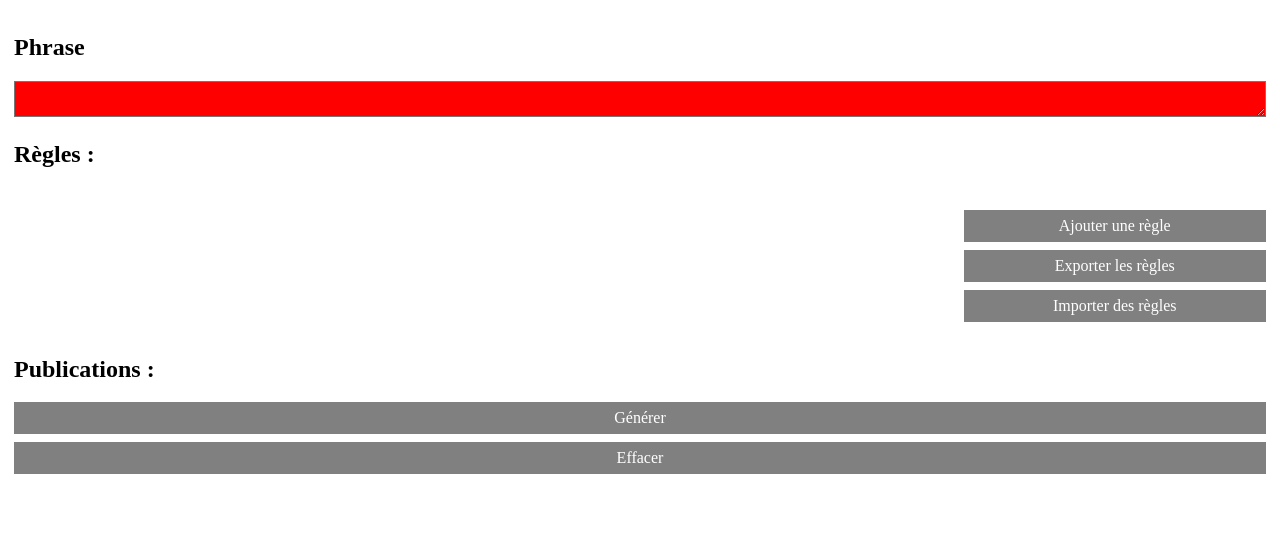
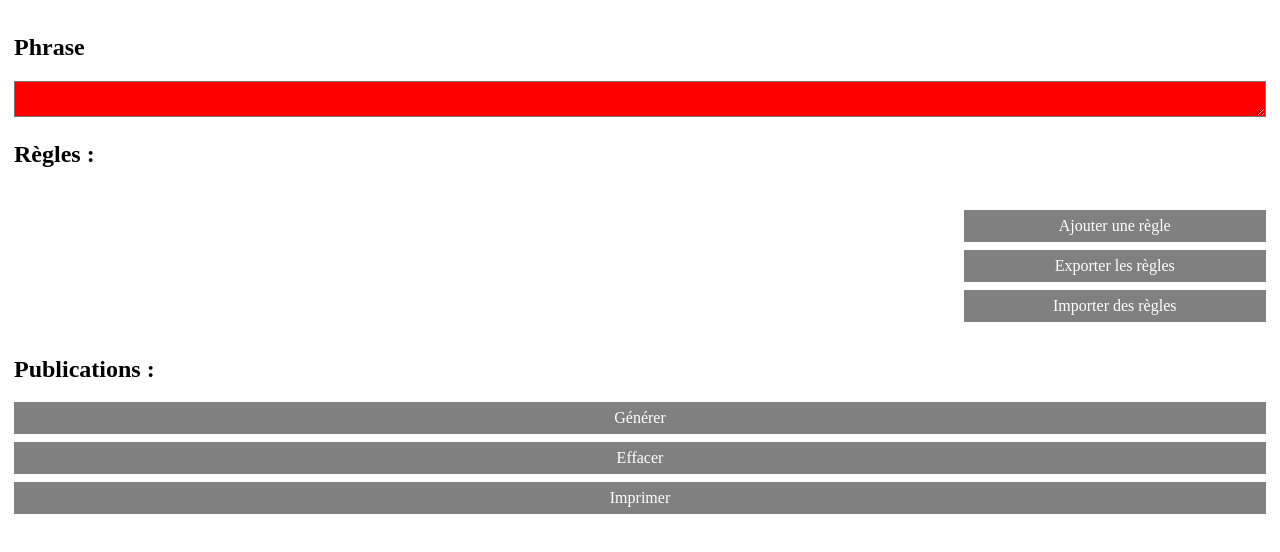
Before and after one commit to AdelaideRacca/sloganpoetique.github.io, a plain HTML site: page index.html in a window 1280 px wide. Drawn offline with Linux system fonts and the light colour scheme.

Commit message:
Update index.html
Ajout bouton print

```diff
--- a/index.html
+++ b/index.html
@@ -32,6 +32,7 @@
     <div id="boutons">
         <a href="#" id="generate">Générer</a>
         <a href="#" id="clear">Effacer</a>
+        <a href="javascript:window.print()" id="clear">Imprimer</a>
     </div>
     <script type="text/template" id="addRule">
         <a class="close" href="#">🗙</a>
```
